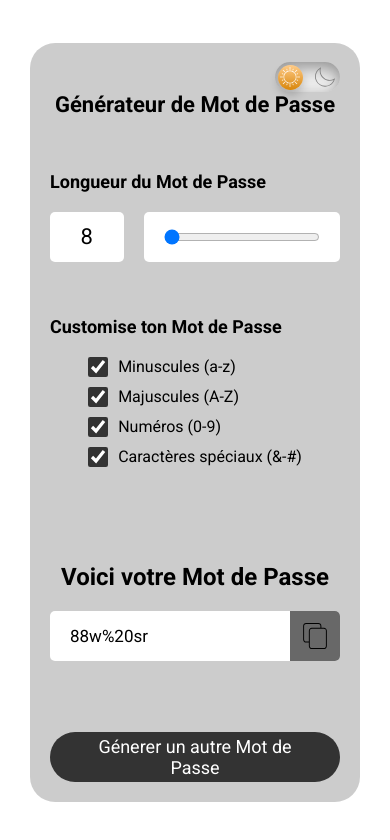
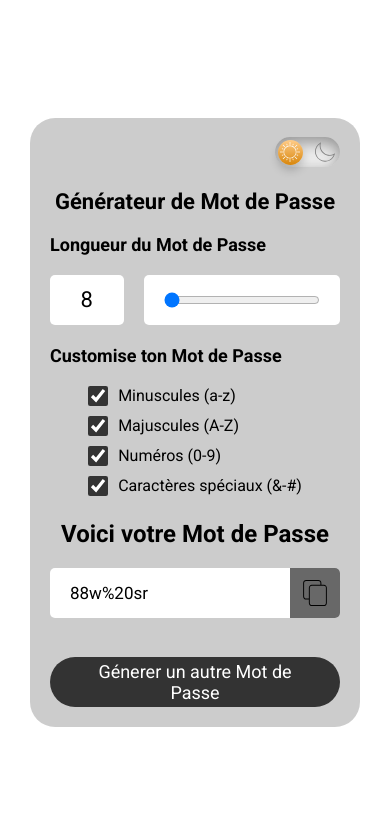
Before and after one commit to SEBonduel/password-gen, a React (Create React App) app: page / in a window 390 px wide. Shown: the top 840 px of the page. Built offline with nearby package versions, Linux system fonts and the light colour scheme.

Commit message:
fix padding

```diff
--- a/src/Components/PasswordGenerator.css
+++ b/src/Components/PasswordGenerator.css
@@ -230,3 +230,18 @@
         margin: 0 30px;
     }
 }
+
+@media screen and (max-width: 500px){
+    .subtitle{
+        margin-top: 1em;
+    }
+    .title{
+        margin-top:1em;
+    }
+    .title2{
+        margin-top:1em;
+    }
+    .password-wrapper{
+        margin-bottom:0;
+    }
+}
```
